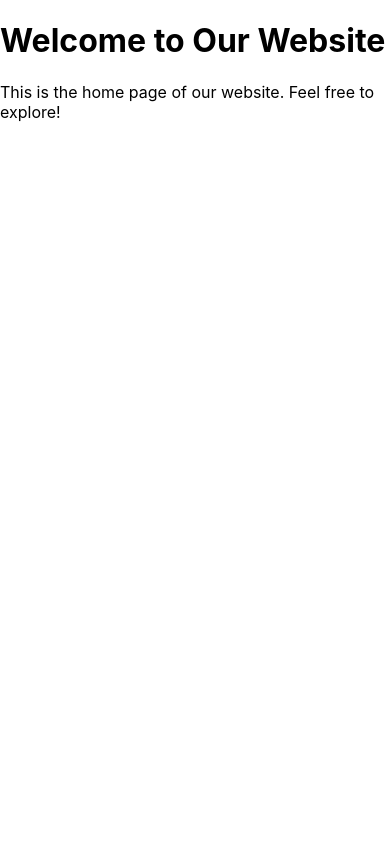
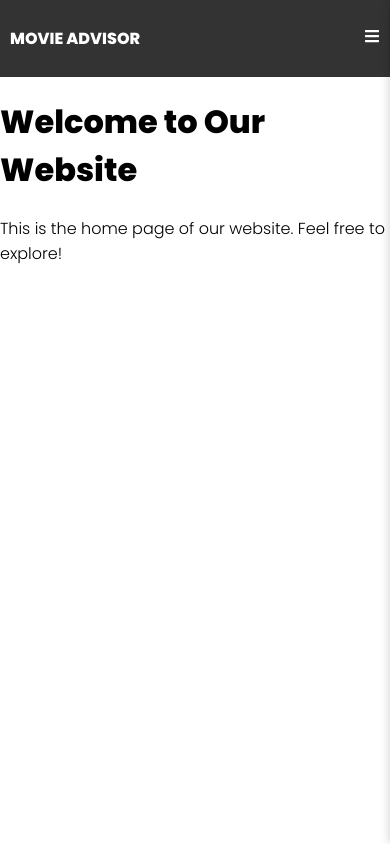
Before and after one commit to Dragibus76/MovieAdvisor, a React (Create React App) app in the folder frontend/: page / in a window 390 px wide. Built offline with nearby package versions, Linux system fonts and the light colour scheme.

Commit message:
menu desktop & mobile okay

```diff
--- a/frontend/package.json
+++ b/frontend/package.json
@@ -8,6 +8,7 @@
     "@testing-library/user-event": "^13.5.0",
     "react": "^18.2.0",
     "react-dom": "^18.2.0",
+    "react-icons": "^4.10.1",
     "react-router-dom": "^6.10.0",
     "react-scripts": "5.0.1",
     "web-vitals": "^2.1.4"
--- a/frontend/src/App.js
+++ b/frontend/src/App.js
@@ -3,11 +3,13 @@ import Home from "./pages/Home";
 import Movies from "./pages/Movies";
 import TvSeries from "./pages/TvSeries";
 import ErrorPage from "./pages/ErrorPage";
+import Navbar from "./components/Navbar";
 import './styles/App.css';
 
 function App() {
   return (
     <BrowserRouter>
+    <Navbar/>
     <Routes>
         <Route path="/" element={<Home />} />
         <Route path="/films" element={<Movies />} />
--- /dev/null
+++ b/frontend/src/components/Navbar.js
@@ -0,0 +1,53 @@
+import React, { useState } from 'react';
+import { FaBars, FaTimes } from 'react-icons/fa';
+import { Link } from 'react-router-dom';
+import '../styles/Navbar.css';
+
+const menuItems = [
+  { label: 'Accueil', link: '/' },
+  { label: 'Films', link: '/films' },
+  { label: 'Series', link: '/series' },
+  { label: 'Se Connecter', link: '/connexion' },
+];
+
+const Navbar = () => {
+  const [sidebarOpen, setSidebarOpen] = useState(false);
+  const toggleSidebar = () => {
+    setSidebarOpen(!sidebarOpen);
+  };
+
+  return (
+    <nav className="navbar">
+      <div className="navbar__logo">
+        <p className="Logo">Movie Advisor</p>
+      </div>
+      <ul className={`navbar__menu ${sidebarOpen ? 'active' : ''}`}>
+        {menuItems.map((item, index) => (
+          <li className="navbar__item" key={index}>
+            <Link to={item.link}>{item.label}</Link>
+          </li>
+        ))}
+      </ul>
+
+      <div className="navbar__mobile-toggle" onClick={toggleSidebar}>
+        {sidebarOpen ? <FaTimes /> : <FaBars />}
+      </div>
+      <div className={`navbar__sidebar ${sidebarOpen ? 'active' : ''}`}>
+        <div className="navbar__sidebar-header">
+          <p className="Logo">Movie Advisor</p>
+          <FaTimes className="navbar__close-icon" onClick={toggleSidebar} />
+        </div>
+        <ul className="navbar__sidebar-menu">
+          {menuItems.map((item, index) => (
+            <li className="navbar__item" key={index}>
+              <Link to={item.link}>{item.label}</Link>
+            </li>
+          ))}
+          <hr />
+        </ul>
+      </div>
+    </nav>
+  );
+};
+
+export default Navbar;
--- /dev/null
+++ b/frontend/src/styles/Navbar.css
@@ -0,0 +1,111 @@
+@import url('https://fonts.googleapis.com/css2?family=Poppins:wght@800&display=swap');
+.navbar {
+  display: flex;
+  justify-content: space-between;
+  align-items: center;
+  background-color: #333;
+  color: white;
+}
+ .Logo {
+  font-family: 'Poppins', sans-serif;
+  font-weight: 900;
+  text-transform: uppercase;
+ }
+
+.navbar__logo {
+  display: none;
+}
+
+.navbar__menu {
+  list-style: none;
+  display: flex;
+  justify-content: center;
+  align-items: center;
+  gap: 20px;
+}
+
+.navbar__item a {
+  text-decoration: none;
+  color: white;
+  font-size: 16px;
+}
+
+.navbar__mobile-toggle {
+  display: none;
+  cursor: pointer;
+}
+
+.navbar__sidebar {
+  position: fixed;
+  top: 0;
+  right: -250px;
+  width: 250px;
+  height: 100%;
+  background-color: #333;
+  color: white;
+  transition: right 0.3s ease-in-out;
+  z-index: 1000;
+}
+
+.navbar__sidebar.active {
+  right: 0;
+}
+
+.navbar__sidebar-header {
+  display: flex;
+  justify-content: space-between;
+  align-items: center;
+  padding: 20px;
+  background-color: #222;
+  color: white;
+}
+
+.navbar__close-icon {
+  cursor: pointer;
+}
+
+.navbar__sidebar-menu {
+  list-style: none;
+  padding: 0;
+}
+
+@media (max-width: 768px) {
+  .navbar {
+    padding: 10px;
+  }
+
+  .navbar__menu {
+    display: none;
+  }
+
+  .navbar__logo {
+    display: block;
+  }
+
+  .navbar__mobile-toggle {
+    display: block;
+  }
+
+  .navbar__sidebar {
+    background-color: #333;
+    color: white;
+    width: 250px;
+    box-shadow: 0px 0px 10px rgba(0, 0, 0, 0.2);
+  }
+
+  .navbar__sidebar-header {
+    background-color: #333;
+    padding: 20px;
+    display: flex;
+    justify-content: space-between;
+    align-items: center;
+  }
+
+  .navbar__sidebar-menu {
+    padding: 20px;
+  }
+
+  .navbar__sidebar-menu li {
+    margin-bottom: 10px;
+  }
+}
--- a/frontend/src/styles/index.css
+++ b/frontend/src/styles/index.css
@@ -1,13 +1,10 @@
+@import url('https://fonts.googleapis.com/css2?family=Poppins:ital,wght@0,300;0,800;1,500&display=swap');
+
 body {
   margin: 0;
-  font-family: -apple-system, BlinkMacSystemFont, 'Segoe UI', 'Roboto', 'Oxygen',
-    'Ubuntu', 'Cantarell', 'Fira Sans', 'Droid Sans', 'Helvetica Neue',
-    sans-serif;
-  -webkit-font-smoothing: antialiased;
-  -moz-osx-font-smoothing: grayscale;
+  font-family: 'Poppins', sans-serif;
 }
 
 code {
-  font-family: source-code-pro, Menlo, Monaco, Consolas, 'Courier New',
-    monospace;
+
 }
```
Also changed, not shown: 1 other file (tests, documents, lock files or other folders).
